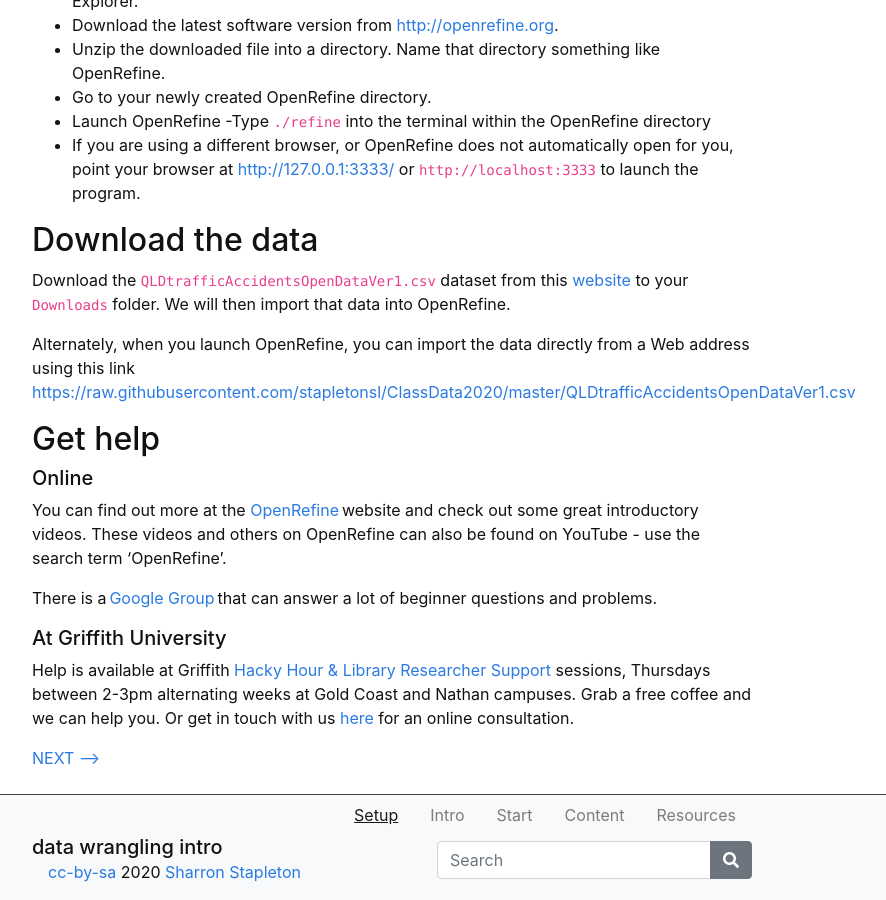
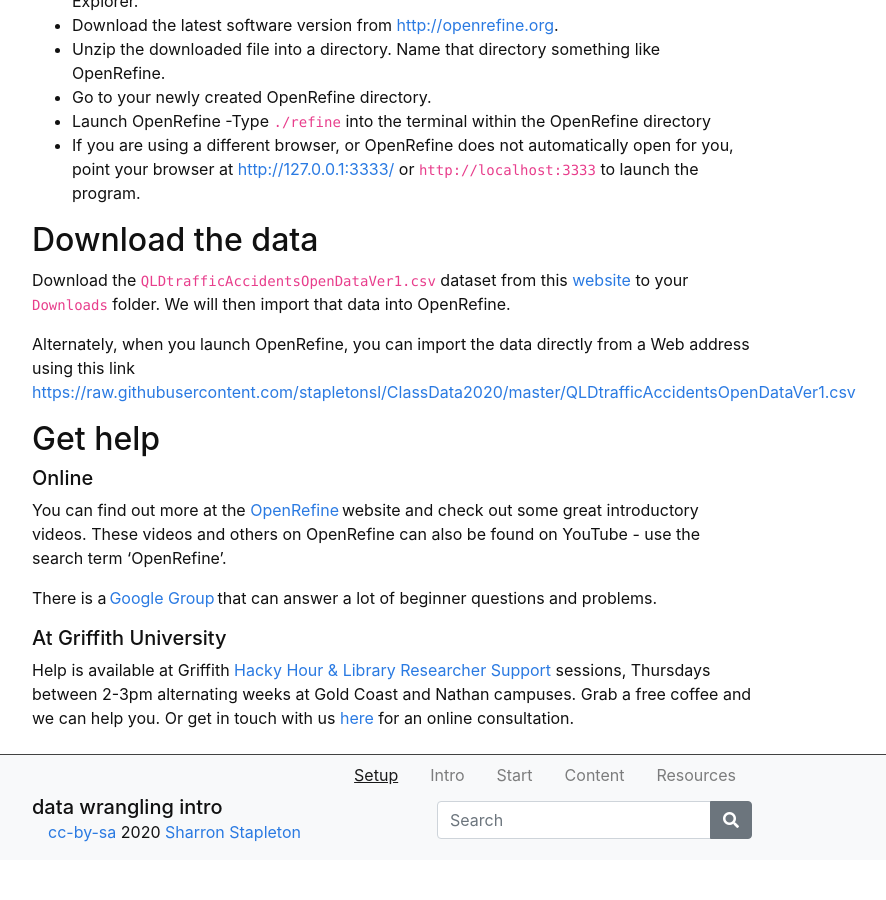
Before and after one commit to GULibrarySandbox/intro-data-wrangle, a Jekyll site: the page built from content/0-setup.md, in a window 1280 px wide and 900 px high, scrolled down 1383 px. Shown: the whole window, without its empty margins (248-1134 px from the left). Built offline with Jekyll 4.4.1, drawn with Linux system fonts in a browser that asks for light colours; after the commit the page ends 2243 px from its top, so only the background shows below that.

Commit message:
Update 0-setup.md

```diff
--- a/content/0-setup.md
+++ b/content/0-setup.md
@@ -68,5 +68,3 @@ There is a [Google Group](https://groups.google.com/forum/#!forum/openrefine)
 
 Help is available at Griffith [Hacky Hour & Library Researcher Support](https://hackyhourgriffith.wordpress.com/) sessions, Thursdays between 2-3pm alternating weeks at Gold Coast and Nathan campuses.  Grab a free coffee and we can help you.
 Or get in touch with us [here](https://intranet.secure.griffith.edu.au/library/forms/help) for an online consultation.
-
-[NEXT -->](data-wrangling-intro-for-hass-2.md)
```
